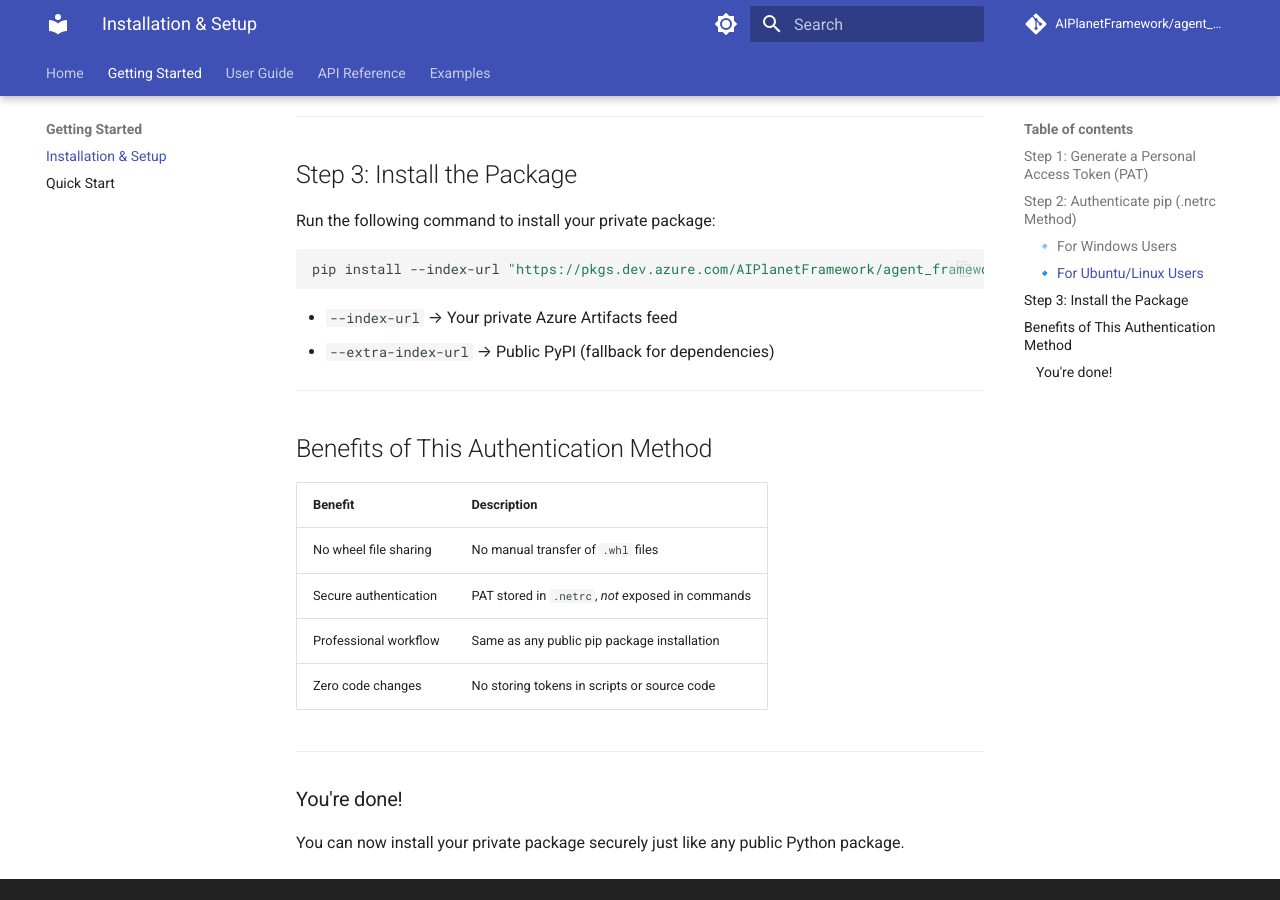
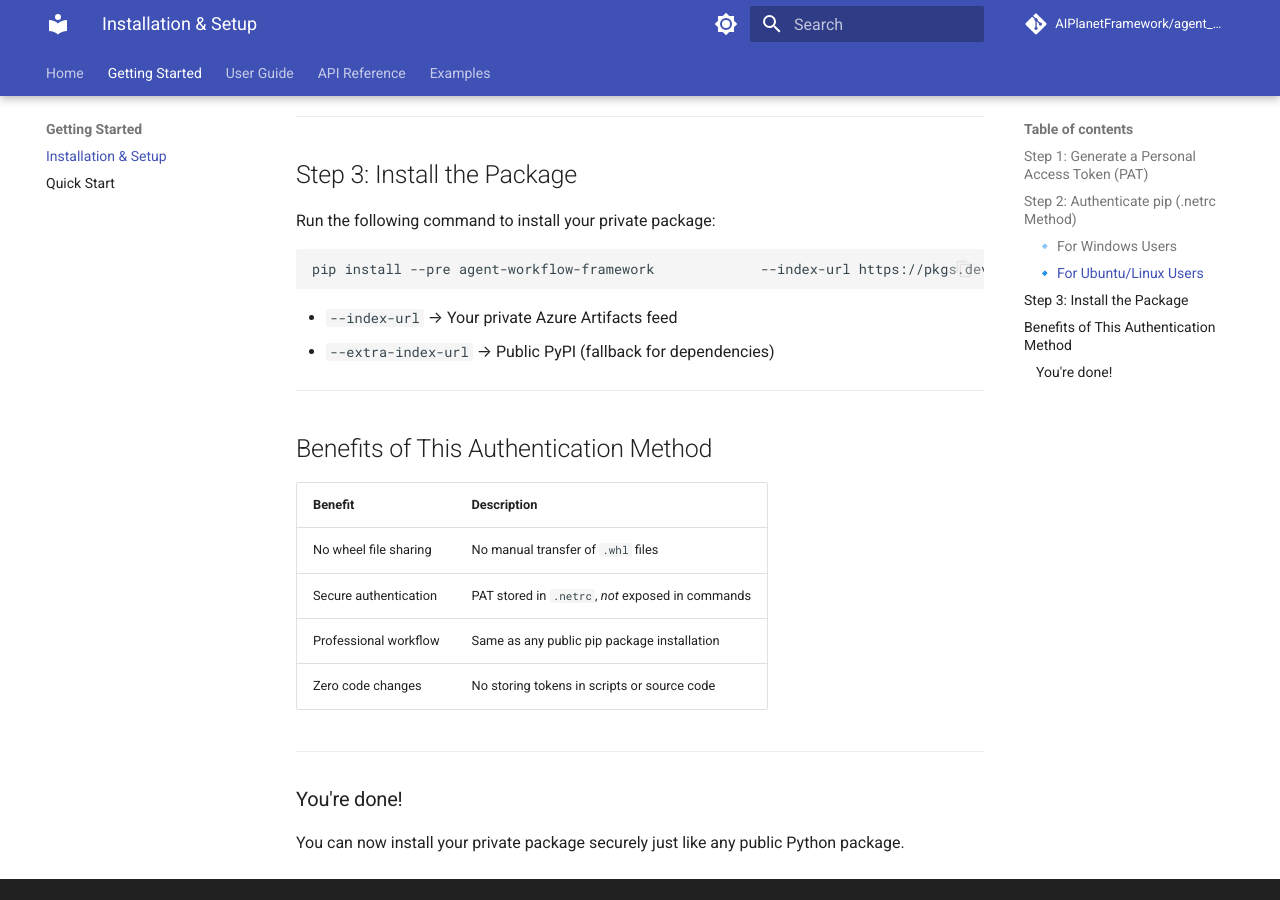
Before and after one commit to aiplanethub/agent-framework-docs, an MkDocs documentation site: the page built from docs/installation.md, in a window 1280 px wide and 900 px high, scrolled down 1608 px. Built offline with MkDocs 1.6.1 and Material for MkDocs 9.7.7, drawn with Linux system fonts in a browser that asks for light colours; the version menu is left out.

Commit message:
updated the link

````diff
--- a/docs/installation.md
+++ b/docs/installation.md
@@ -71,7 +71,7 @@
 Run the following command to install your private package:
 
 ```sh
-pip install --index-url "https://pkgs.dev.azure.com/AIPlanetFramework/agent_framework/_packaging/FEED/pypi/simple/" --extra-index-url "https://pypi.org/simple" agent_workflow
+pip install --pre agent-workflow-framework             --index-url https://pkgs.dev.azure.com/AIPlanetFramework/agent_framework/_packaging/FEED/pypi/simple/
 ```
 
 - `--index-url` → Your private Azure Artifacts feed
````
